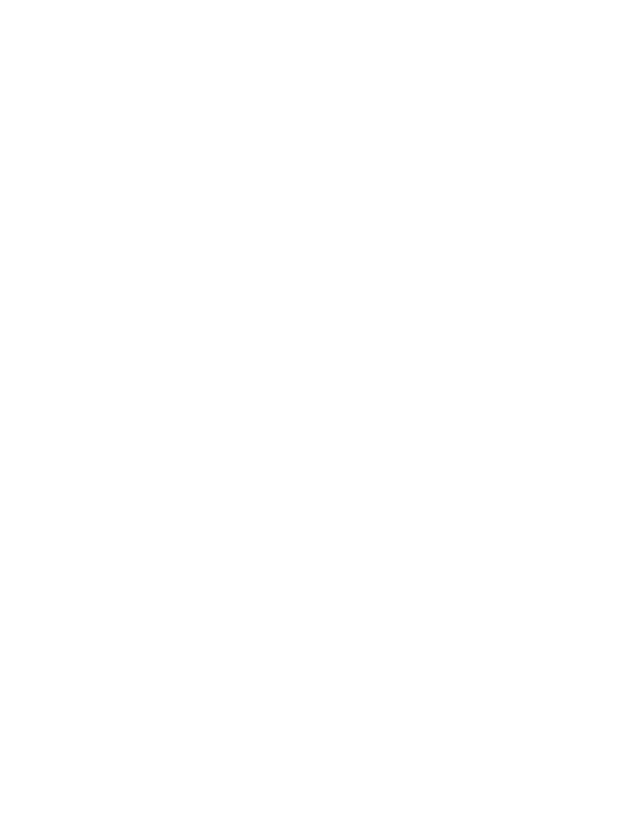
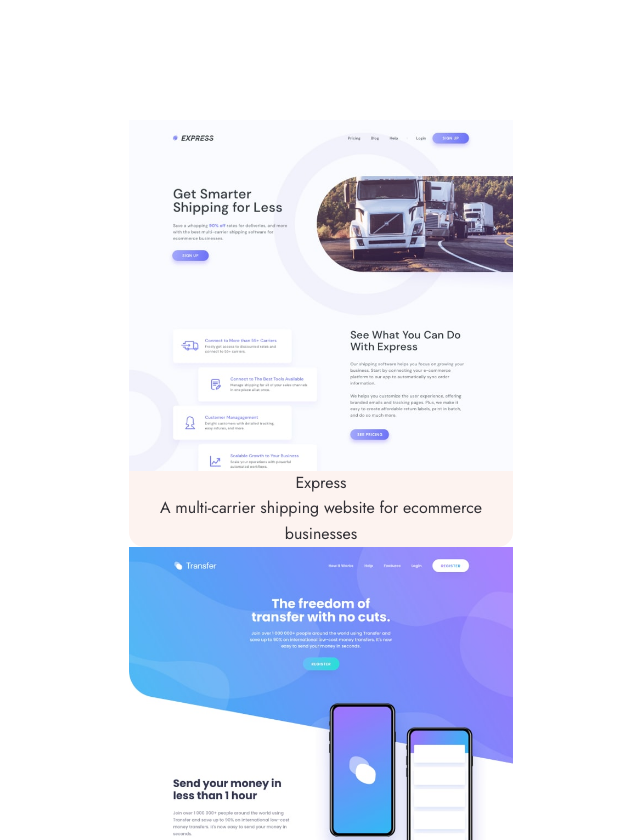
Before and after one commit to amza-web/Designo, a Next.js app: page /web-design in a window 1280 px wide. Before the commit this address had no page. Shown: the part 460-1300 px from the top of the page, without its empty margins (319-959 px from the left). Before the commit the page ends 800 px from the top, so only its background shows below. Built offline with nearby package versions, Linux system fonts and the light colour scheme.

Commit message:
started the web design page

```diff
--- /dev/null
+++ b/app/web-design/page.js
@@ -0,0 +1,71 @@
+import Navigation from '@/components/Navigation'
+import ProjectItem from '@/components/ProjectItem'
+import React from 'react'
+import Image from 'next/image'
+
+import express from "@/app/assets/web-design/desktop/image-express.jpg"
+import transfer from "@/app/assets/web-design/desktop/image-transfer.jpg"
+import photon from "@/app/assets/web-design/desktop/image-photon.jpg"
+import builder from "@/app/assets/web-design/desktop/image-builder.jpg"
+import blogr from "@/app/assets/web-design/desktop/image-blogr.jpg"
+import camp from "@/app/assets/web-design/desktop/image-camp.jpg"
+
+const WebDesign = () => {
+    const projects = [
+        {
+            title: 'Express',
+            desc: 'A multi-carrier shipping website for ecommerce businesses',
+            img: express
+        },
+        {
+            title: 'Transfer',
+            desc: 'Site for low-cost money transfers and sending money within seconds',
+            img: transfer
+        },
+        {
+            title: 'Photon',
+            desc: 'A state-of-the-art music player with high-resolution audio and DSP effects',
+            img: photon
+        },
+        {
+            title: 'Builder',
+            desc: 'Connects users with local contractors based on their location',
+            img: builder
+        },
+        {
+            title: 'Blogr',
+            desc: 'Blogr is a platform for creating an online blog or publication',
+            img: blogr
+        },
+        {
+            title: 'Camp',
+            desc: 'Get expert training in coding, data, design, and digital marketing',
+            img: camp
+        }
+
+
+    ]
+  return (
+    <main>
+        <Navigation />
+        <header className='container bg-peach text-center text-white px-10 py-[105px]'>
+            <h1 className=' '>Web Design</h1>
+            <p className='text-[15px]'>
+                We build websites that serve as powerful marketing tools and bring memorable brand experiences.
+            </p>
+        </header>
+        <section className='flex'>
+            <ul className='inline-block max-w-sm mx-auto text-center'>
+                {projects.map((project, index) => {
+                    return (
+                        <ProjectItem key={index} project={project} />
+                    )
+                })}
+            </ul>
+        </section>
+    </main>
+
+  )
+}
+
+export default WebDesign
--- /dev/null
+++ b/components/ProjectItem.js
@@ -0,0 +1,18 @@
+import React from 'react'
+import Image from 'next/image'
+
+const ProjectItem = ({project}) => {
+  return (
+    <li className='rounded-[15px] bg-[#fdf3f0] mx-auto'>
+        <div className=''>
+            <Image className='w-full h-full' src={project.img} />
+        </div>
+        <div>
+            <h4>{project.title}</h4>
+            <p>{project.desc}</p>
+        </div>
+    </li>
+  )
+}
+
+export default ProjectItem
```
